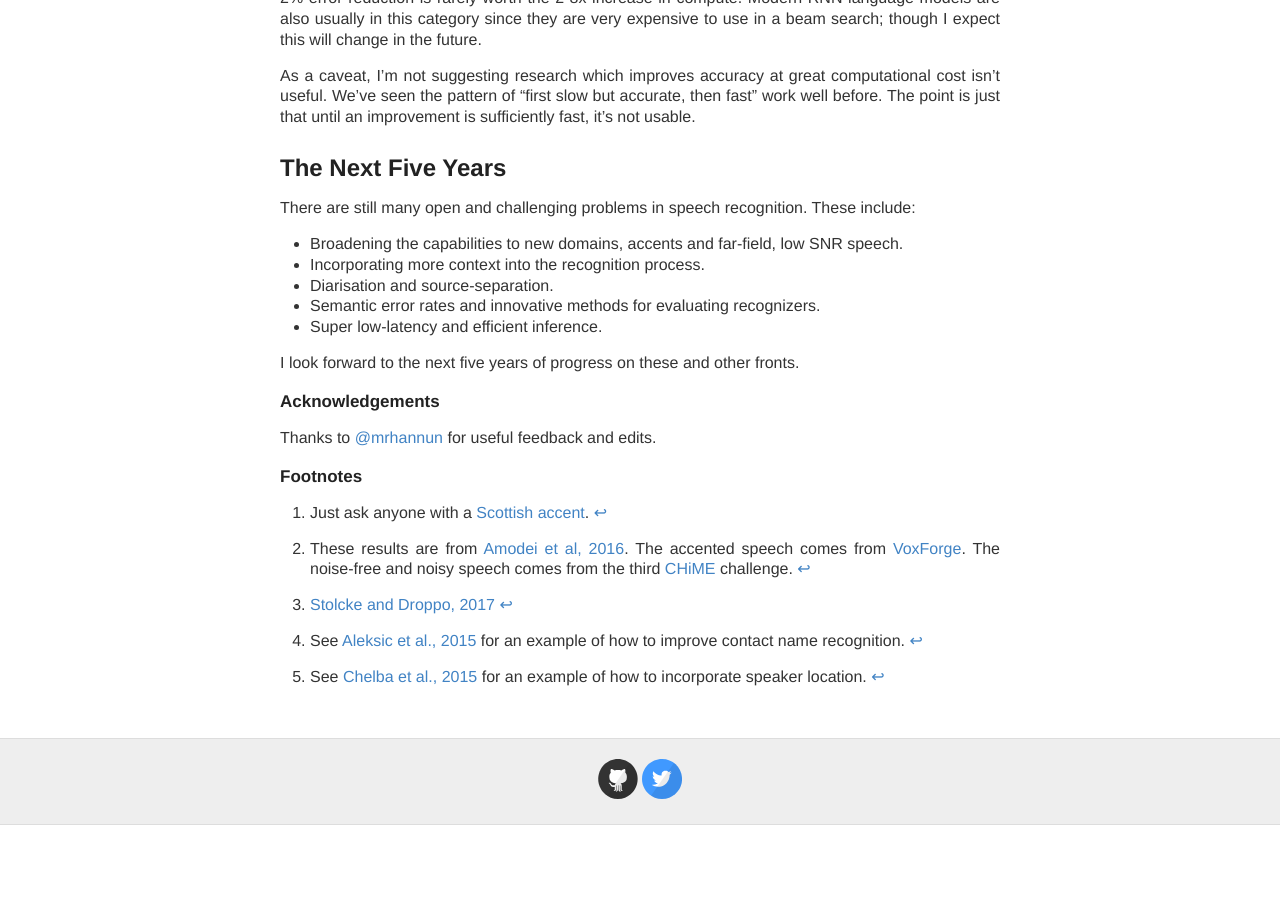
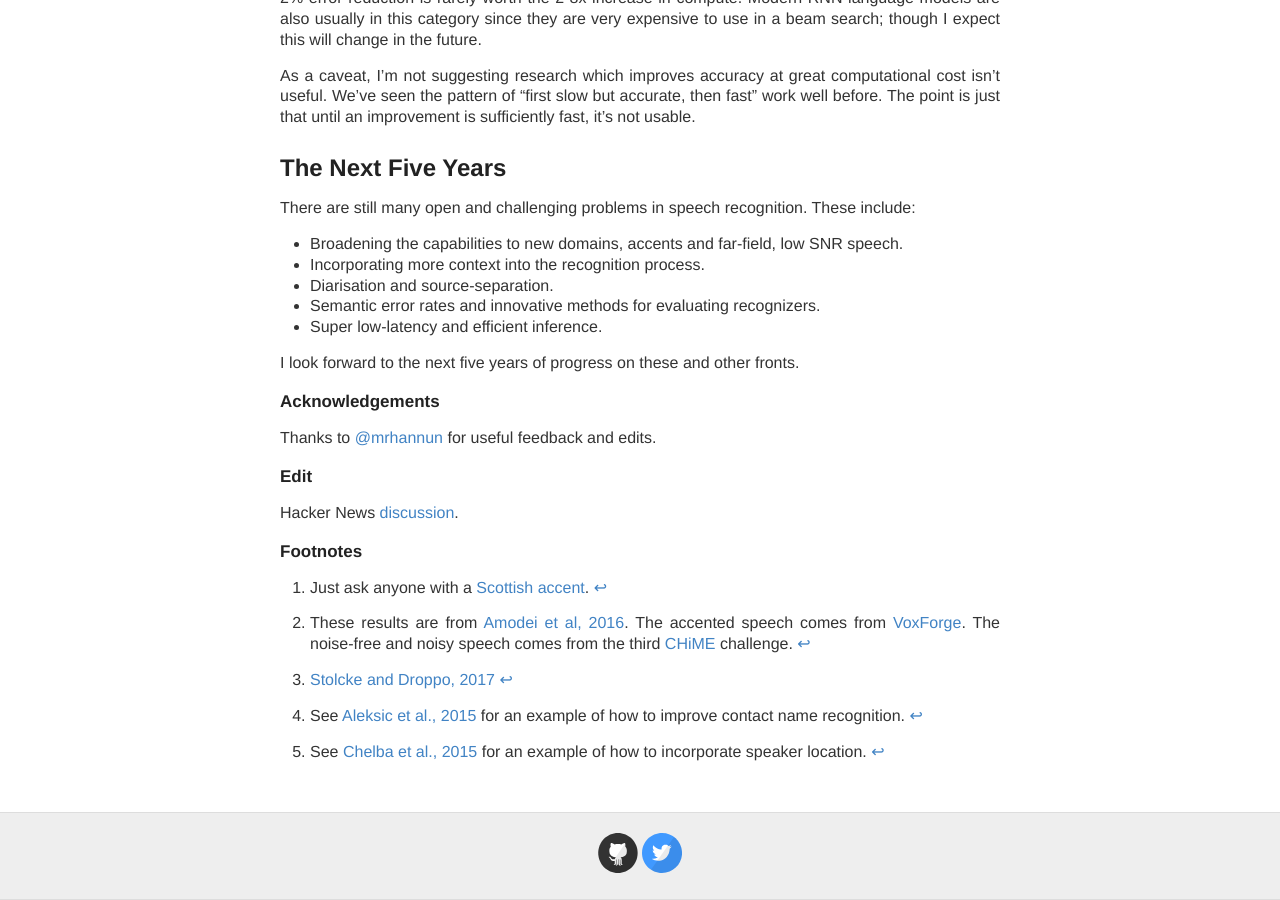
Before and after one commit to awni/awni.github.io, a Jekyll site: the page built from _posts/2017-10-11-speech-recognition.md, in a window 1280 px wide and 900 px high, scrolled down 3778 px. Built offline with Jekyll 4.4.1, drawn with Linux system fonts in a browser that asks for light colours; comment, search, counter and statistics services are not loaded; before the commit the page ends 4603 px from its top, so only the background shows below that.

Commit message:
add hn discussion

```diff
--- a/_posts/2017-10-11-speech-recognition.md
+++ b/_posts/2017-10-11-speech-recognition.md
@@ -206,9 +206,14 @@ I look forward to the next five years of progress on these and other fronts.
 
 ### Acknowledgements
 
-Thanks to <a href="https://twitter.com/mrhannun">@mrhannun</a> for useful feedback and edits.
+Thanks to [@mrhannun](https://twitter.com/mrhannun) for useful feedback and edits.
+
+### Edit
+
+Hacker News [discussion](https://news.ycombinator.com/item?id=15542669).
 
 ### Footnotes
+
 [^scottish_accent]:
     Just ask anyone with a [Scottish accent].
 
```
